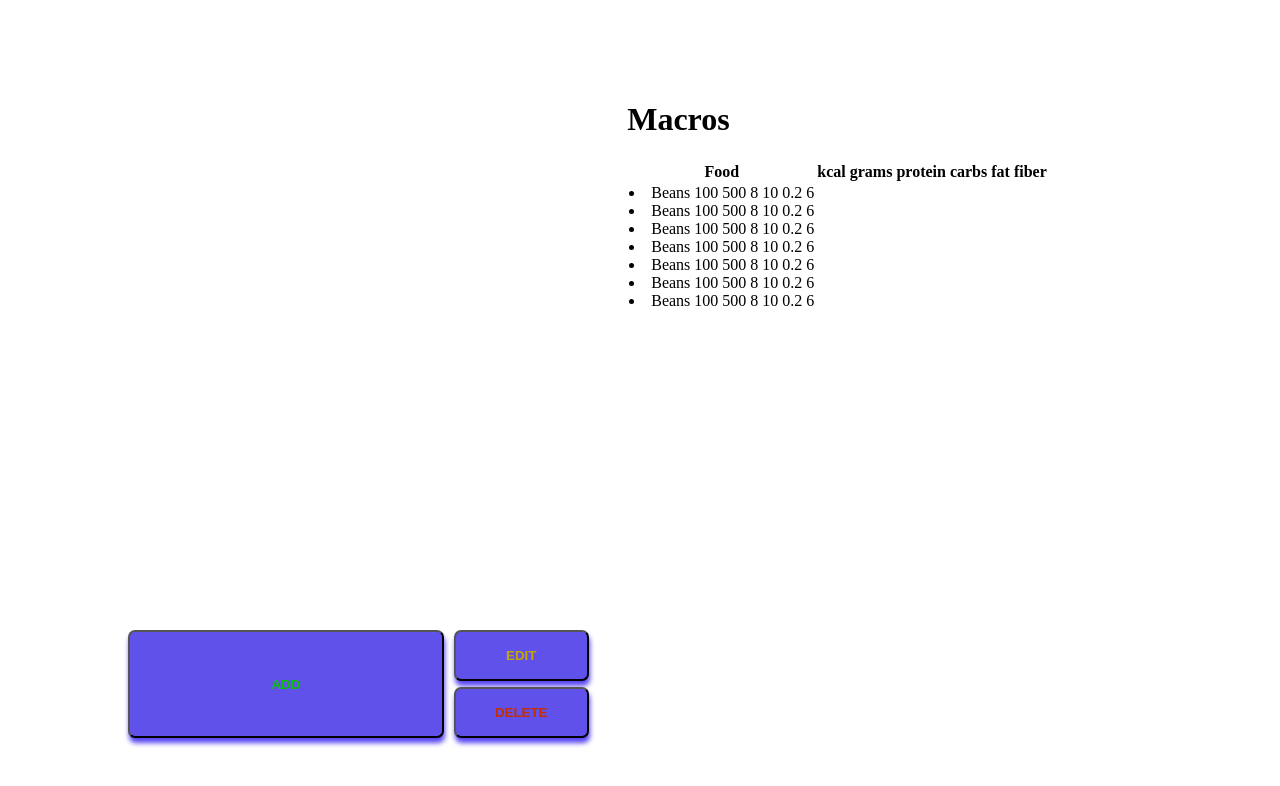
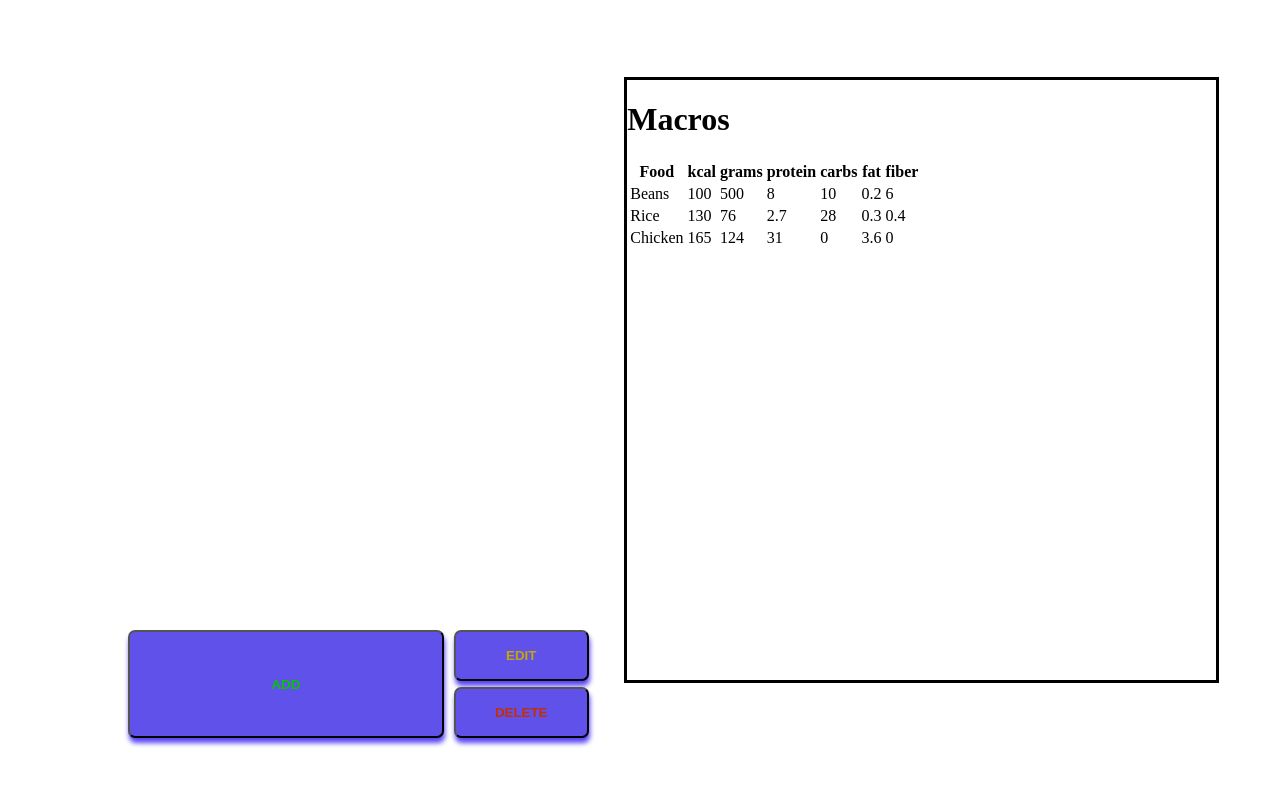
Before and after one commit to EduardsValneris/my-nutrition-app, a React (Vite) app: page / in a window 1280 px wide. Shown: the top 786 px of the page. Built offline with nearby package versions, Linux system fonts and the light colour scheme.

Commit message:
pievienoju klasi food

```diff
--- a/src/components/Buttons.jsx
+++ b/src/components/Buttons.jsx
@@ -1,4 +1,8 @@
 function Buttons() {
+  function add() {
+    alert("Add button clicked!");
+  }
+
   const clickButton = (ButtonName) => {
     alert("Button " + ButtonName + " clicked!");
   };
@@ -22,4 +26,5 @@ function Buttons() {
     </div>
   );
 }
+
 export default Buttons;
--- /dev/null
+++ b/src/components/Food.jsx
@@ -0,0 +1,17 @@
+class Food {
+  constructor(name, kcal, grams, protein, carbs, fat, fiber) {
+    this.name = name;
+    this.kcal = kcal;
+    this.grams = grams;
+    this.protein = protein;
+    this.carbs = carbs;
+    this.fat = fat;
+    this.fiber = fiber;
+  }
+
+  toString() {
+    return `${this.name}, ${this.kcal}, ${this.grams}, ${this.protein}, ${this.carbs}, ${this.fat}, ${this.fiber}`;
+  }
+}
+
+export default Food;
--- a/src/components/List.jsx
+++ b/src/components/List.jsx
@@ -1,34 +1,35 @@
+import React from "react";
 import Buttons from "./Buttons";
+import Food from "./Food";
 
 function List() {
-  //   const foods = [
-  //     [Beans,100,500,8,10,0.2,6],
-  //     [Rice,130,76,2.7,28,0.3,0.4],
-  //     [Chicken,165,124,31,0,3.6,0],
-  //   ];
-  const foods = Array(7).fill("Beans,100,500,8,10,0.2,6");
-
-  //   <tr>
-  //   {foods.map((food) => (
-  //     <li>{food.replaceAll(",", " ")}</li>
-  //   ))}
-  // </tr>
+  const foods = [
+    new Food("Beans", 100, 500, 8, 10, 0.2, 6),
+    new Food("Rice", 130, 76, 2.7, 28, 0.3, 0.4),
+    new Food("Chicken", 165, 124, 31, 0, 3.6, 0),
+  ];
 
   return (
     <div className="list-container">
       <h1>Macros</h1>
 
       <table className="list">
-        <tr>
+        <thead>
           <th>Food</th> <th>kcal</th> <th>grams</th> <th>protein</th>{" "}
           <th>carbs</th> <th>fat</th> <th>fiber</th>
-        </tr>
+        </thead>
 
-        <tr>
-          {foods.map((food) => (
-            <li>{food.replaceAll(",", " ")}</li>
-          ))}
-        </tr>
+        {foods.map((Food) => (
+          <tr>
+            <td>{Food.name}</td>
+            <td>{Food.kcal}</td>
+            <td>{Food.grams}</td>
+            <td>{Food.protein}</td>
+            <td>{Food.carbs}</td>
+            <td>{Food.fat}</td>
+            <td>{Food.fiber}</td>
+          </tr>
+        ))}
       </table>
     </div>
   );
--- a/src/index.css
+++ b/src/index.css
@@ -60,10 +60,13 @@ align-items: center;
 
   width: 46%;
   height: 75%;
+  outline-style: solid;
+
 }
 
 .list-container ul{
   display: flex;
   flex-direction: column;
   gap: 15px;
+
 }
```
